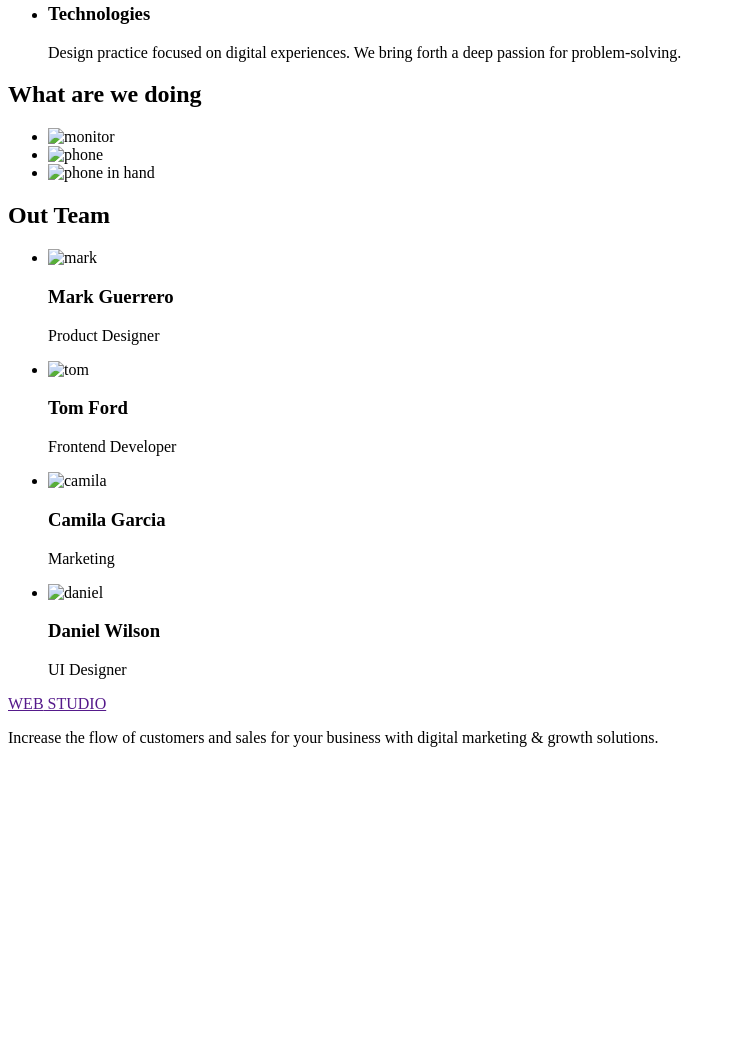
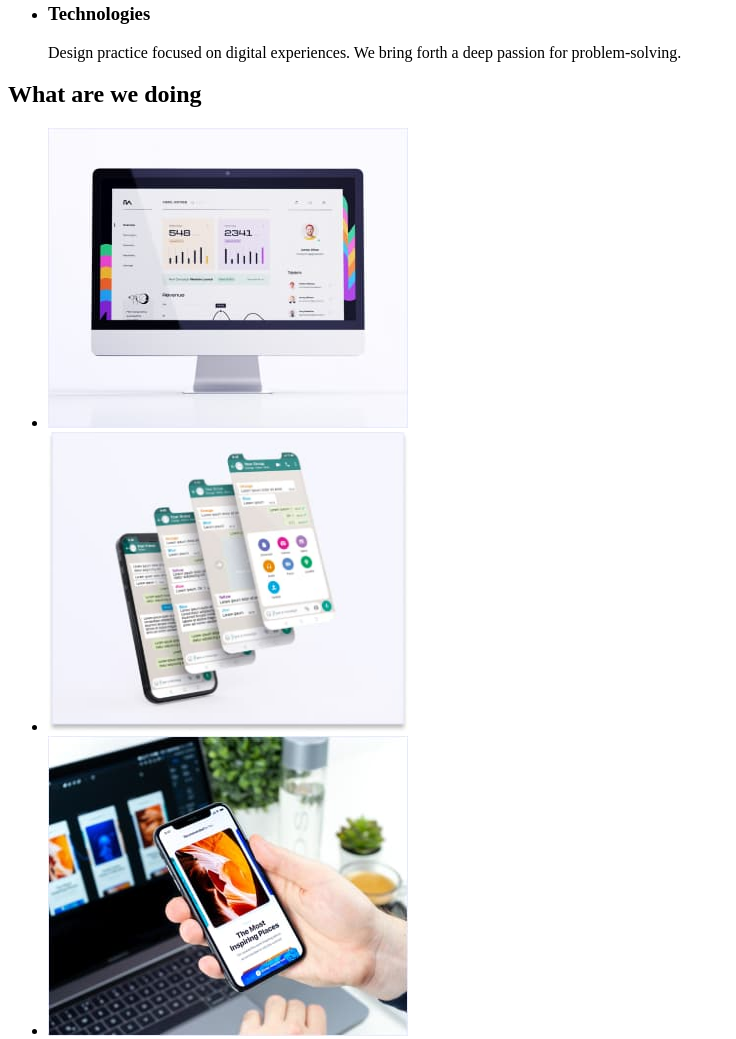
Before and after one commit to LaPaNu4/goit-markup-hw-01, a plain HTML site: page index.html in a window 1280 px wide. Shown: the part 493-1532 px from the top of the page, without its empty margins (0-736 px from the left). Before the commit the page ends 1256 px from the top, so only its background shows below. Drawn offline with Linux system fonts and the light colour scheme; the site is published under a folder, as on GitHub Pages, so addresses that start at the root find nothing.

Commit message:
Update index.html

```diff
--- a/index.html
+++ b/index.html
@@ -54,13 +54,13 @@
             <h2>What are we doing</h2>
             <ul>
                 <li>
-                    <img src="/img/monitor.jpg" alt="monitor" width="360" height="300">
+                    <img src="./img/monitor.jpg" alt="monitor" width="360" height="300">
                 </li>
                 <li>
-                    <img src="/img/telephone.jpg" alt="phone" width="360" height="300">
+                    <img src="./img/telephone.jpg" alt="phone" width="360" height="300">
                 </li>
                 <li>
-                    <img src="/img/phonenote.jpg" alt="phone in hand" width="360" height="300">
+                    <img src="./img/phonenote.jpg" alt="phone in hand" width="360" height="300">
                 </li>
             </ul>
         </section>
@@ -68,22 +68,22 @@
             <h2>Out Team</h2>
             <ul>
                 <li>
-                    <img src="/img/mark.jpg" alt="mark" width="264" height="260">
+                    <img src="./img/mark.jpg" alt="mark" width="264" height="260">
                     <h3>Mark Guerrero</h3>
                     <p>Product Designer</p>
                 </li>
                 <li>
-                    <img src="/img/tom.jpg" alt="tom" width="264" height="260">
+                    <img src="./img/tom.jpg" alt="tom" width="264" height="260">
                     <h3>Tom Ford</h3>
                     <p>Frontend Developer</p>
                 </li>
                 <li>
-                    <img src="/img/camila.jpg" alt="camila" width="264" height="260">
+                    <img src="./img/camila.jpg" alt="camila" width="264" height="260">
                     <h3>Camila Garcia</h3>
                     <p>Marketing</p>
                 </li>
                 <li>
-                    <img src="/img/daniel.jpg" alt="daniel" width="264" height="260">
+                    <img src="./img/daniel.jpg" alt="daniel" width="264" height="260">
                     <h3>Daniel Wilson</h3>
                     <p>UI Designer</p>
                 </li>
```
